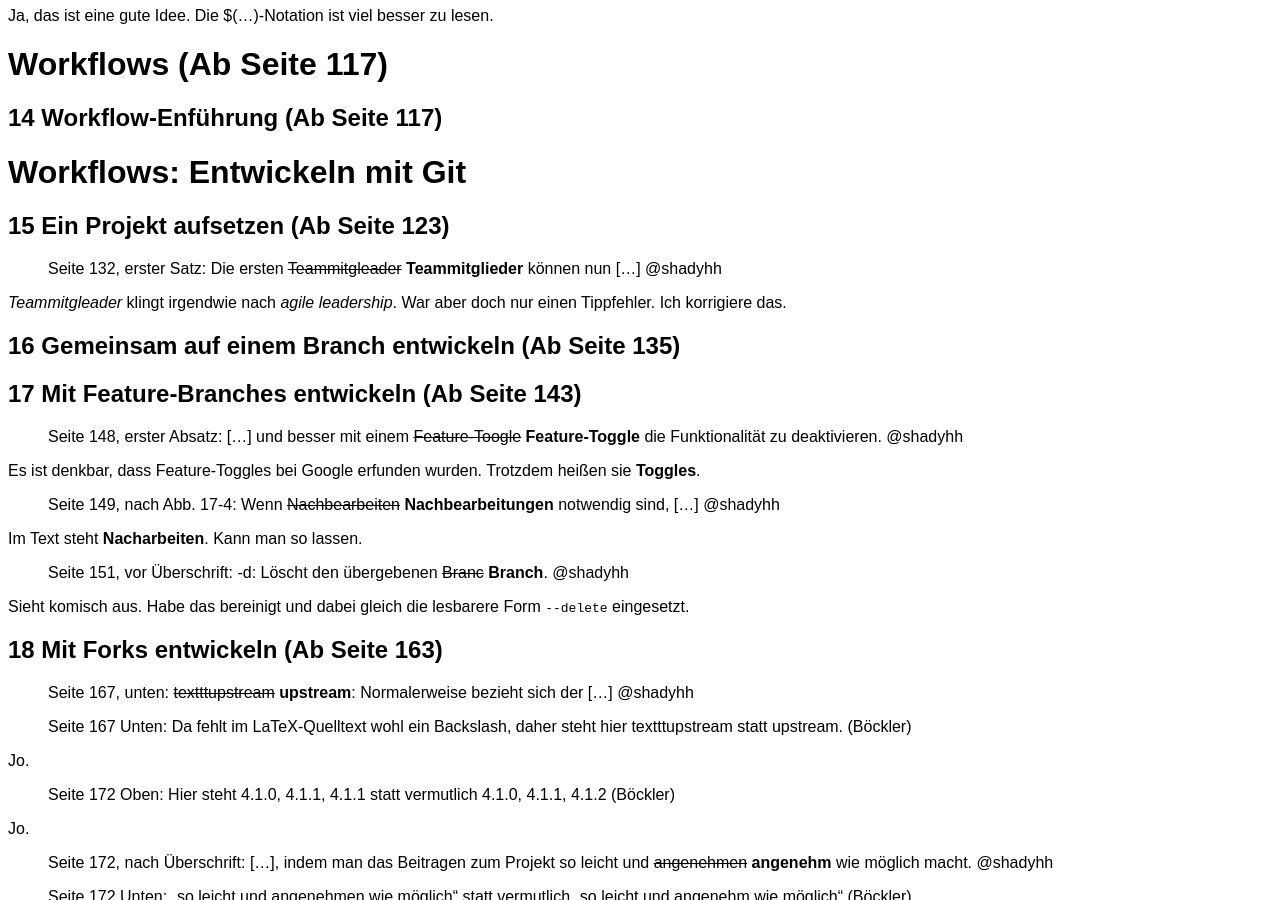
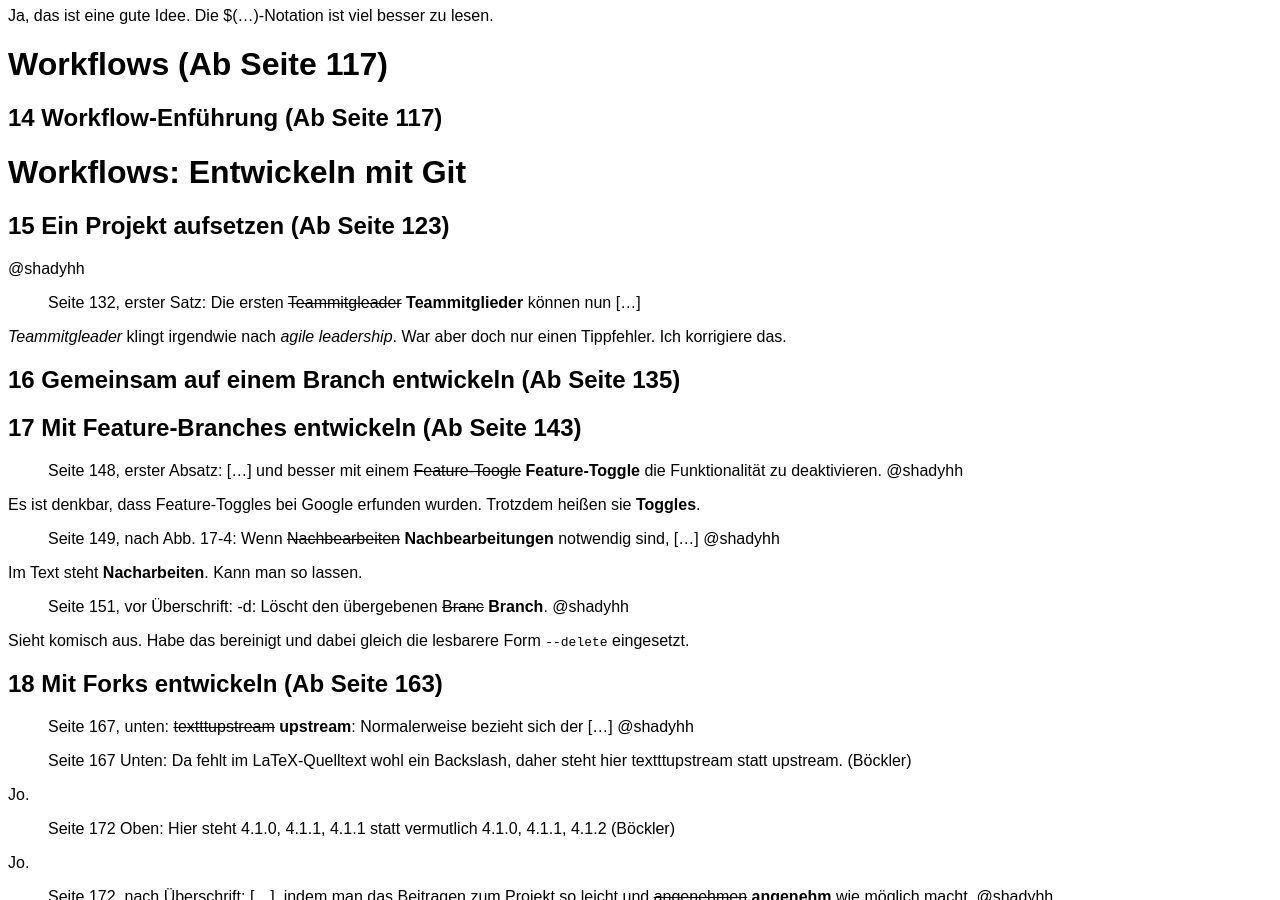
Before and after one commit to kapitel26/gitbuch-feedback, a Jekyll site: the page built from feedback-git-buch-auflage-4.md, in a window 1280 px wide and 900 px high, scrolled down 1258 px. Built offline with Jekyll 4.4.1, drawn with Linux system fonts in a browser that asks for light colours.

```diff
--- a/feedback-git-buch-auflage-4.md
+++ b/feedback-git-buch-auflage-4.md
@@ -66,7 +66,8 @@ Ja, das ist eine gute Idee. Die $(...)-Notation ist viel besser zu lesen.
 
 ## 15 Ein Projekt aufsetzen (Ab Seite 123)
 
-> Seite 132, erster Satz: Die ersten ~~Teammitgleader~~ **Teammitglieder** können nun [...] @shadyhh
+@shadyhh
+> Seite 132, erster Satz: Die ersten ~~Teammitgleader~~ **Teammitglieder** können nun [...]
 
 *Teammitgleader* klingt irgendwie nach *agile leadership*.
 War aber doch nur einen Tippfehler. Ich korrigiere das.
```
